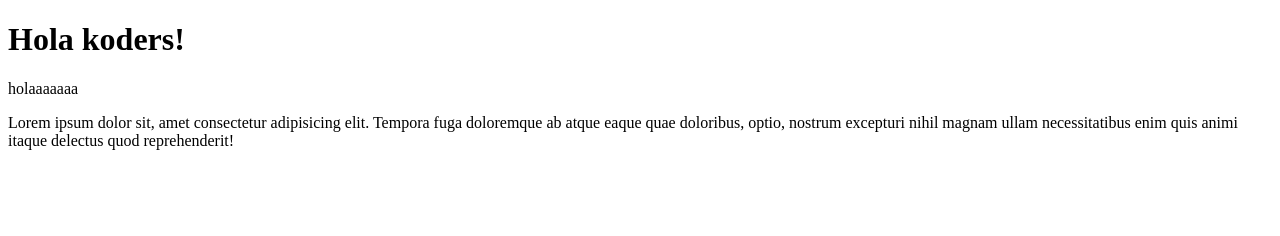
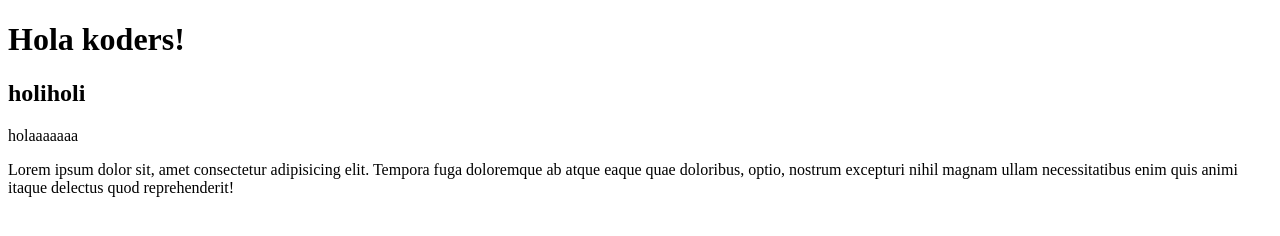
Before and after one commit to tamij12/miWeb, a plain HTML site: page index.html in a window 1280 px wide. Drawn offline with Linux system fonts and the light colour scheme.

Commit message:
saluditox2

```diff
--- a/index.html
+++ b/index.html
@@ -7,6 +7,7 @@
 </head>
 <body>
     <h1>Hola koders!</h1>
+    <h2>holiholi</h2>
     <span>holaaaaaaa</span>
     <p>Lorem ipsum dolor sit, amet consectetur adipisicing elit. Tempora fuga doloremque ab atque eaque quae doloribus, optio, nostrum excepturi nihil magnam ullam necessitatibus enim quis animi itaque delectus quod reprehenderit!</p>
 </body>
```
